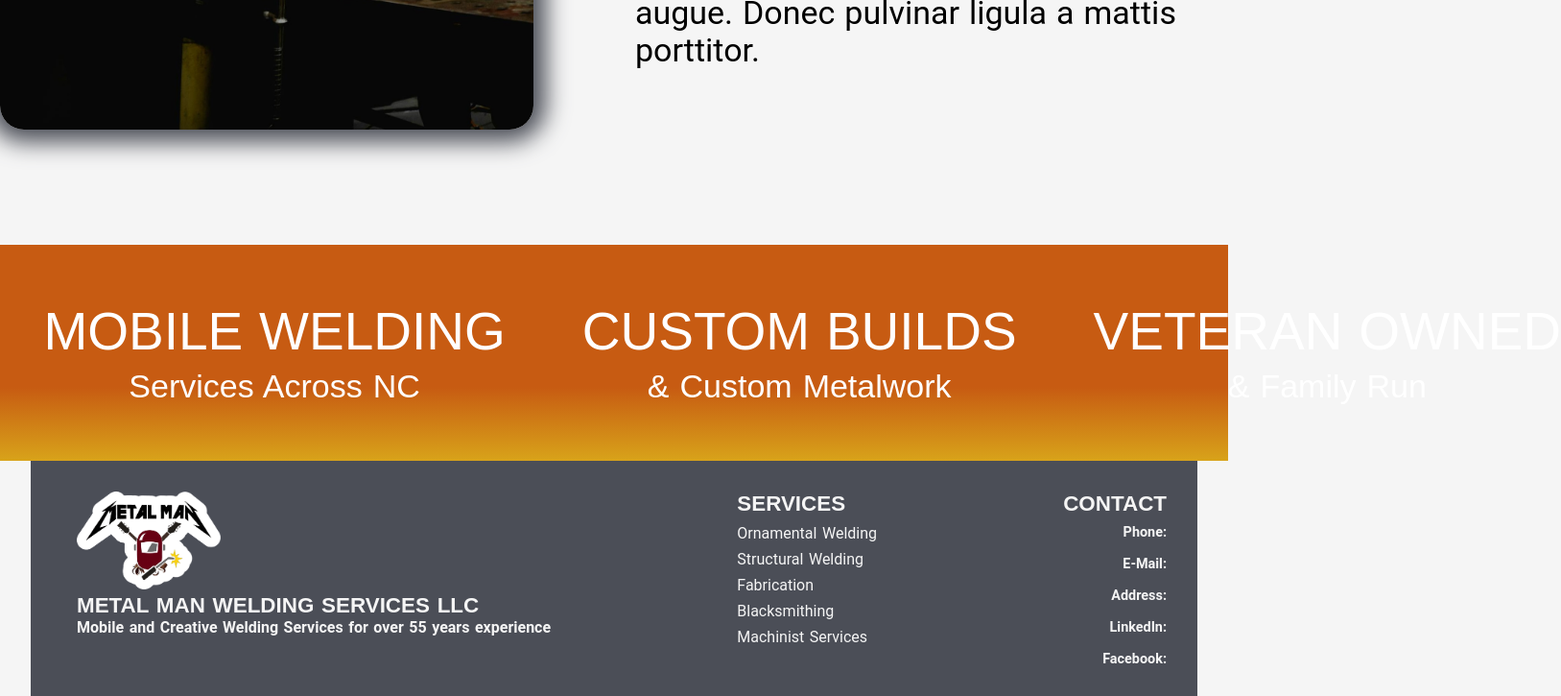
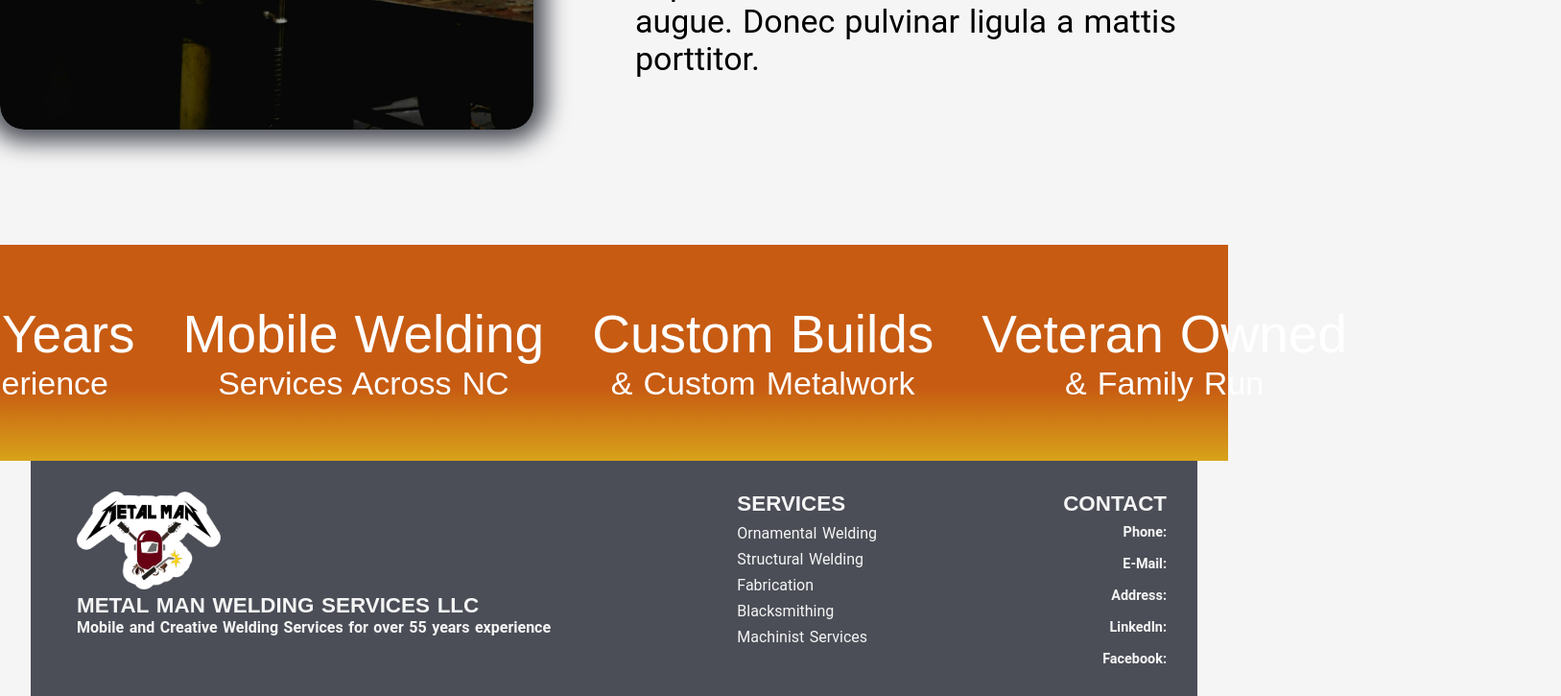
Before and after one commit to BeeDev-ValorCollective/MMWS_client, a React (Vite) app: page /about in a window 1280 px wide. Shown: the part 727-1452 px from the top of the page at 96% size, 1627 px wide, since content can reach past the window. Built offline with nearby package versions, Linux system fonts and the light colour scheme; a web font is replaced by a local one.

Commit message:
Small css update

```diff
--- a/src/components/About/about.css
+++ b/src/components/About/about.css
@@ -7,7 +7,7 @@
   gap: 106px;
 }
 
-/* IMAGE w/ shadow (ONLY the image) */
+/* IMAGE */
 .about-img {
   width: 556px;
   height: 652px;
@@ -16,7 +16,7 @@
   box-shadow: 0px 0px 25px 13px #4b4e57;
 }
 
-/* RIGHT CARD (text block) */
+/* RIGHT CARD */
 .about-card {
   width: 678px;
   height: 568px;
@@ -30,7 +30,6 @@
   font-family: "Bebas Neue", sans-serif;
   font-weight: 400;
   font-size: 55px;
-  line-height: 100%;
   margin-bottom: 62px;
   color: #000000;
   margin-right: 200px;
@@ -43,7 +42,6 @@
   flex: 1;
   font-family: "Roboto", sans-serif;
   font-size: 34px;
-  font-weight: 400;
   line-height: 1.15;
   color: #000;
 }
@@ -56,35 +54,42 @@
   display: flex;
   justify-content: center;
   align-items: center;
-  gap: 80px;
+  gap: 50px;
   margin-top: 60px;
-  padding: 40px 20px;
+  padding: 32px 20px;
 }
 
-/* Banner items */
-.banner-item h3 {
+/* Banner item base */
+.about-info-banner .banner-item {
+  text-decoration: none;
+  border: none;
+}
+
+/* Banner text */
+.about-info-banner .banner-item h3 {
   font-family: "Share Tech", sans-serif;
   font-size: 55px;
   font-weight: 400;
-  margin-bottom: 6px;
+  white-space: nowrap;
   color: #ffffff;
-  white-space: nowrap;
   text-align: center;
+  text-transform: none !important;
 }
 
-/* Top text (big) */
-.banner-item h3 {
-  font-family: "Share Tech", sans-serif;
-  font-size: 55px;
-  font-weight: 400;
-  margin-bottom: 6px;
-}
-
-/* Bottom text (smaller) */
-.banner-item p {
+.about-info-banner .banner-item p {
   font-family: "Share Tech", sans-serif;
   font-size: 34px;
   font-weight: 400;
   color: #ffffff;
   text-align: center;
+  text-transform: none !important;
 }
+
+.about-info-banner a,
+.about-info-banner a:hover,
+.about-info-banner a:focus,
+.about-info-banner a:active {
+  text-decoration: none !important;
+  border: none !important;
+  color: #ffffff;
+}
```
